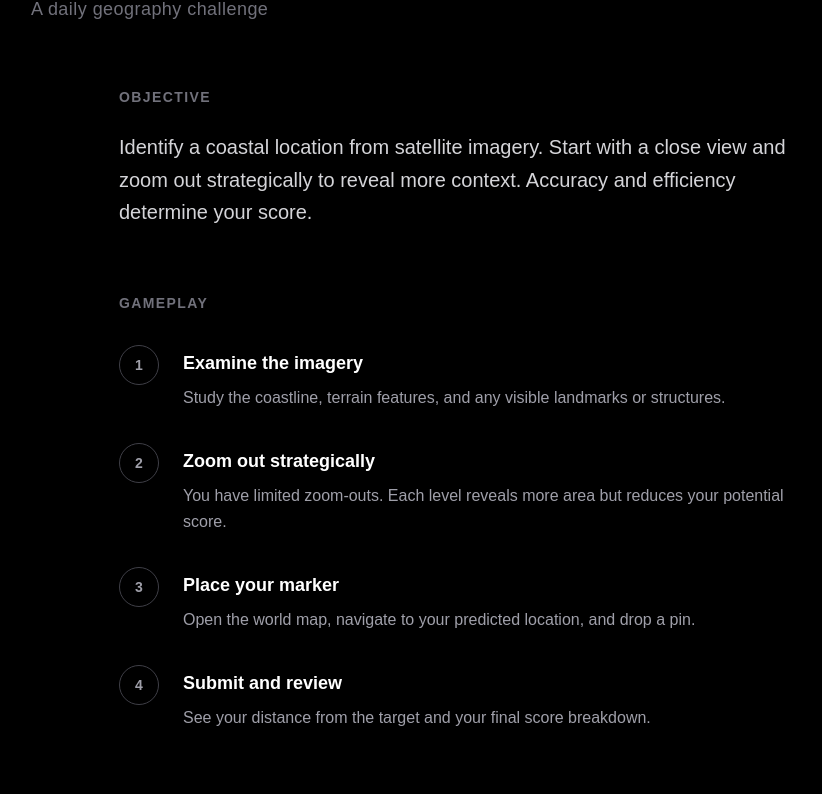
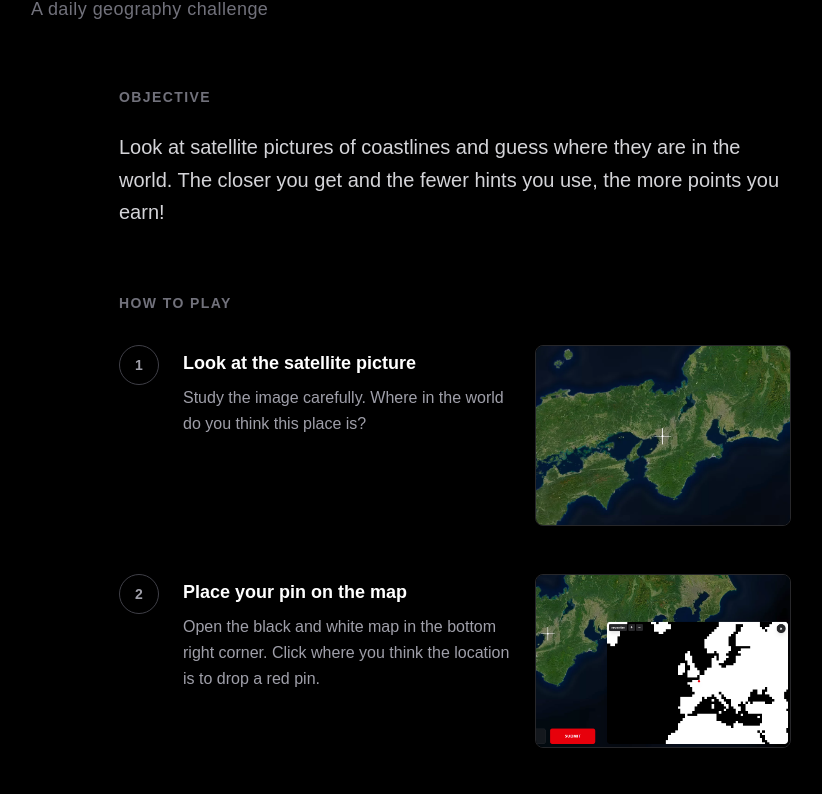
Before and after one commit to fredschultz21/Coastle, a Next.js app in the folder frontend/: page /how-to-play in a window 1280 px wide. Shown: the part 237-1031 px from the top of the page, without its empty margins (185-1007 px from the left). Built offline with nearby package versions, Linux system fonts and the light colour scheme.

Commit message:
added tutorial slide at the beginning, changes to how to play page

```diff
--- a/frontend/src/app/how-to-play/page.jsx
+++ b/frontend/src/app/how-to-play/page.jsx
@@ -35,41 +35,59 @@ export default function HowToPlay() {
                 OBJECTIVE
               </h2>
               <p className="text-zinc-300 text-lg md:text-xl leading-relaxed">
-                Identify a coastal location from satellite imagery. Start with a close view and zoom out strategically to reveal more context. Accuracy and efficiency determine your score.
+                Look at satellite pictures of coastlines and guess where they are in the world. The closer you get and the fewer hints you use, the more points you earn!
               </p>
             </section>
 
             <section className="max-w-2xl mx-auto">
               <h2 className="text-sm font-bold tracking-widest text-zinc-500 mb-8">
-                GAMEPLAY
+                HOW TO PLAY
               </h2>
 
-              <div className="space-y-8">
-                <div className="flex gap-6">
+              <div className="space-y-12">
+                <div className="flex flex-col md:flex-row gap-6">
+                  <div className="flex gap-6 md:flex-1">
                     <div className="flex-shrink-0 w-10 h-10 border border-zinc-700 rounded-full flex items-center justify-center font-bold text-sm text-zinc-400">
                       1
                     </div>
                     <div className="pt-1">
                       <h3 className="font-semibold text-white text-lg mb-2">
-                      Examine the imagery
+                        Look at the satellite picture
                       </h3>
                       <p className="text-zinc-400 leading-relaxed">
-                      Study the coastline, terrain features, and any visible landmarks or structures.
+                        Study the image carefully. Where in the world do you think this place is?
                       </p>
                     </div>
                   </div>
+                  <div className="md:w-64 flex justify-center md:justify-end">
+                    <img
+                      src="/satelliteexample.png"
+                      alt="Satellite view example"
+                      className="w-full max-w-[280px] md:max-w-none rounded-lg border border-zinc-800 shadow-lg"
+                    />
+                  </div>
+                </div>
 
-                <div className="flex gap-6">
+                <div className="flex flex-col md:flex-row gap-6">
+                  <div className="flex gap-6 md:flex-1">
                     <div className="flex-shrink-0 w-10 h-10 border border-zinc-700 rounded-full flex items-center justify-center font-bold text-sm text-zinc-400">
                       2
                     </div>
                     <div className="pt-1">
                       <h3 className="font-semibold text-white text-lg mb-2">
-                      Zoom out strategically
+                        Place your pin on the map
                       </h3>
                       <p className="text-zinc-400 leading-relaxed">
-                      You have limited zoom-outs. Each level reveals more area but reduces your potential score.
+                        Open the black and white map in the bottom right corner. Click where you think the location is to drop a red pin.
                       </p>
+                    </div>
+                  </div>
+                  <div className="md:w-64 flex justify-center md:justify-end">
+                    <img
+                      src="/pixelmapexample.png"
+                      alt="Pixel map with pin example"
+                      className="w-full max-w-[280px] md:max-w-none rounded-lg border border-zinc-800 shadow-lg"
+                    />
                   </div>
                 </div>
 
@@ -79,10 +97,10 @@ export default function HowToPlay() {
                   </div>
                   <div className="pt-1">
                     <h3 className="font-semibold text-white text-lg mb-2">
-                      Place your marker
+                      Use hints carefully
                     </h3>
                     <p className="text-zinc-400 leading-relaxed">
-                      Open the world map, navigate to your predicted location, and drop a pin.
+                      Press "ZOOM OUT" to see more of the picture and get a better view. But remember—each hint you use means fewer points at the end!
                     </p>
                   </div>
                 </div>
@@ -93,10 +111,10 @@ export default function HowToPlay() {
                   </div>
                   <div className="pt-1">
                     <h3 className="font-semibold text-white text-lg mb-2">
-                      Submit and review
+                      Submit and see your results
                     </h3>
                     <p className="text-zinc-400 leading-relaxed">
-                      See your distance from the target and your final score breakdown.
+                      When you're ready, hit "SUBMIT" to see how close you were and check your score!
                     </p>
                   </div>
                 </div>
@@ -130,6 +148,9 @@ export default function HowToPlay() {
                       </div>
                     ))}
                   </div>
+                  <p className="text-zinc-100 text-sm mt-4">
+                    The fewer hints you use, the more points you start with!
+                  </p>
                 </div>
 
                 <div>
@@ -151,12 +172,13 @@ export default function HowToPlay() {
                       </div>
                     ))}
                   </div>
-                  <p className="text-zinc-500 text-sm mt-3">
-                    Penalty increases by 1,000 points for every 200 miles of error.
+                  <p className="text-zinc-100 text-sm mt-3">
+                    The farther away you are, the more points you lose. Every 200 miles costs you 1,000 points!
                   </p>
                 </div>
 
                 <div className="bg-zinc-900 border border-zinc-800 rounded-lg p-5">
+                  <h3 className="text-white font-semibold text-base mb-4">Example Score</h3>
                   <div className="space-y-3">
                     <div className="flex justify-between items-center text-sm">
                       <span className="text-zinc-400">Turn 2 base</span>
--- a/frontend/src/app/infinite/page.jsx
+++ b/frontend/src/app/infinite/page.jsx
@@ -26,6 +26,7 @@ export default function Infinite() {
   const [isTransitioning, setIsTransitioning] = useState(false);
   const [totalScore, setTotalScore] = useState(0);
   const [locationsPlayed, setLocationsPlayed] = useState(0);
+  const [tutorialShowing, setTutorialShowing] = useState(true);
   const containerRef = useRef(null);
   const imageRef = useRef(null);
   const pinTimeoutRef = useRef(null);
@@ -711,7 +712,7 @@ export default function Infinite() {
                   : 'bg-white/3 hover:bg-white/20 text-white active:bg-white/30 border border-white/30 backdrop-blur-sm'
               }`}
             >
-              ZOOM OUT
+              HINT
             </button>
             <button
               onClick={handleGuessSubmit}
--- a/frontend/src/app/page.jsx
+++ b/frontend/src/app/page.jsx
@@ -24,6 +24,7 @@ export default function Home() {
   const [lastPinchDistance, setLastPinchDistance] = useState(null);
   const [isTransitioning, setIsTransitioning] = useState(false);
   const [shareButtonText, setShareButtonText] = useState("Share Score");
+  const [tutorialShowing, setTutorialShowing] = useState(true);
   const containerRef = useRef(null);
   const imageRef = useRef(null);
   const pinTimeoutRef = useRef(null);
@@ -635,6 +636,72 @@ useEffect(() => {
           © Mapbox © OpenStreetMap contributors © Maxar
         </p>
 
+        {tutorialShowing && !hasGuessed && (
+          <div
+            className="absolute inset-0 bg-black/90 flex items-center justify-center z-50 p-4"
+            onClick={() => setTutorialShowing(false)}
+          >
+            <div
+              className="bg-zinc-900 rounded-2xl p-4 md:p-5 max-w-xs w-full border border-zinc-800"
+              onClick={(e) => e.stopPropagation()}
+            >
+              <h2 className="text-xl md:text-2xl font-extrabold text-white mb-4 text-center">
+                How to Play
+              </h2>
+
+              <div className="space-y-3">
+                <div>
+                  <div className="flex items-center gap-2 mb-2">
+                    <div className="flex-shrink-0 w-6 h-6 border border-zinc-700 rounded-full flex items-center justify-center font-bold text-xs text-zinc-400">
+                      1
+                    </div>
+                    <p className="text-white text-xs md:text-sm font-medium">
+                      Look at the satellite picture. Where in the world is this place?
+                    </p>
+                  </div>
+                  <img
+                    src="/satelliteexample.png"
+                    alt="Satellite example"
+                    className="w-full max-w-[180px] mx-auto rounded-lg border border-zinc-800"
+                  />
+                </div>
+
+                <div>
+                  <div className="flex items-center gap-2 mb-2">
+                    <div className="flex-shrink-0 w-6 h-6 border border-zinc-700 rounded-full flex items-center justify-center font-bold text-xs text-zinc-400">
+                      2
+                    </div>
+                    <p className="text-white text-xs md:text-sm font-medium">
+                      Open the black and white map in the bottom right. Click/tap to place a red pin.
+                    </p>
+                  </div>
+                  <img
+                    src="/pixelmapexample.png"
+                    alt="Pixel map example"
+                    className="w-full max-w-[180px] mx-auto rounded-lg border border-zinc-800"
+                  />
+                </div>
+
+                <div className="flex items-center gap-2">
+                  <div className="flex-shrink-0 w-6 h-6 border border-zinc-700 rounded-full flex items-center justify-center font-bold text-xs text-zinc-400">
+                    3
+                  </div>
+                  <p className="text-white text-xs md:text-sm font-medium">
+                    Press "HINT" to see more of the location, but you'll get fewer points! When ready, press "SUBMIT" to see how you did.
+                  </p>
+                </div>
+              </div>
+
+              <button
+                onClick={() => setTutorialShowing(false)}
+                className="w-full mt-4 px-4 py-2.5 bg-white hover:bg-zinc-200 active:bg-zinc-300 text-black font-bold text-xs tracking-wider rounded-lg transition-colors"
+              >
+                GOT IT!
+              </button>
+            </div>
+          </div>
+        )}
+
         {!isMinimized && (
           <div
             className={`
@@ -769,7 +836,7 @@ useEffect(() => {
                   : 'bg-white/3 hover:bg-white/20 text-white active:bg-white/30 border border-white/30 backdrop-blur-sm'
               }`}
             >
-              ZOOM OUT
+              HINT
             </button>
             <button
               onClick={handleGuessSubmit}
```
Also changed, not shown: frontend/public/pixelmapexample.png (added), frontend/public/satelliteexample.png (added). Lines whose indentation alone changed are shown as unchanged.
